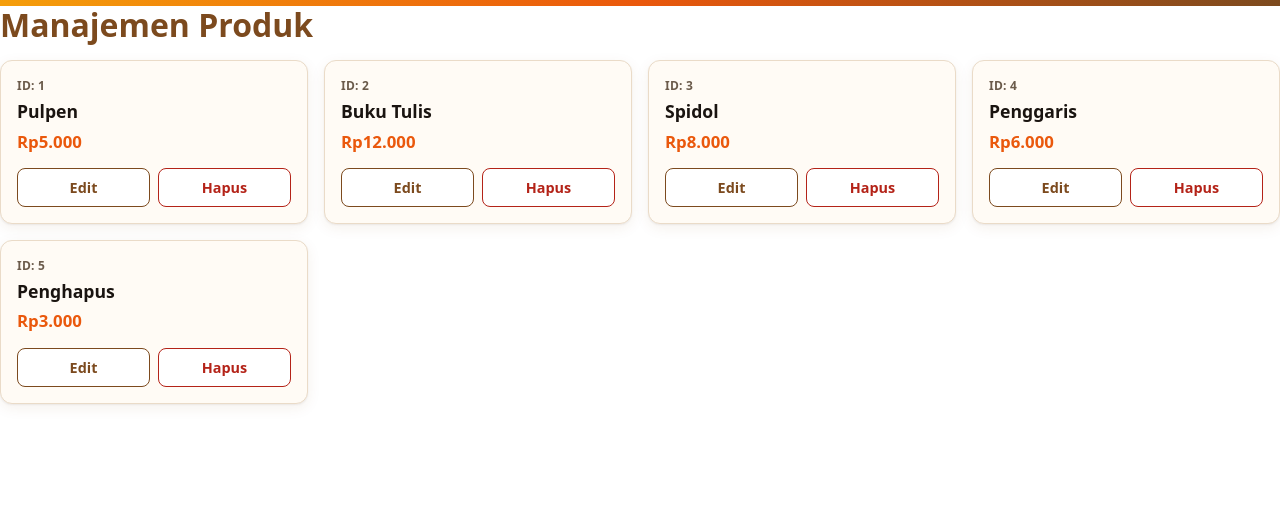
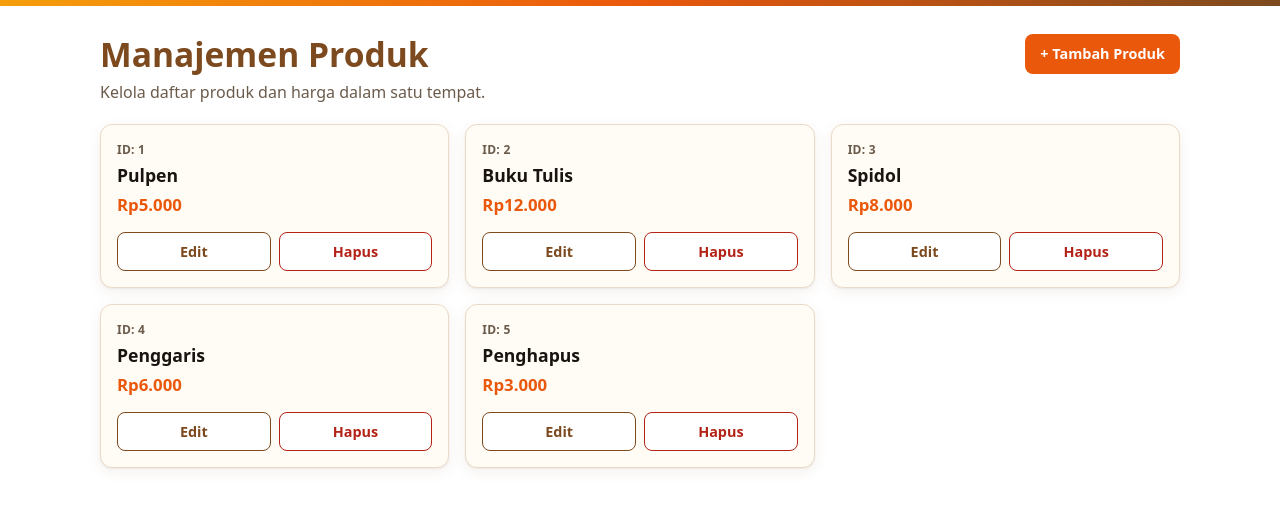
Before and after one commit to DaffHaxxim/pweb-react-tugas3, a React (Vite) app: page / in a window 1280 px wide. Shown: the top 508 px of the page. Built offline with nearby package versions, Linux system fonts and the light colour scheme.

Commit message:
Menambahkan header halaman dan tombol tambah produk
Template TataLetak, organisme HeaderHalaman dengan tombol Tambah Produk,
dan halaman HalamanProduk yang menyusun semuanya.

```diff
--- a/src/App.jsx
+++ b/src/App.jsx
@@ -1,17 +1,7 @@
-import { produkAwal } from "./data/produk.js";
-import GridProduk from "./components/organisms/GridProduk.jsx";
+import HalamanProduk from "./components/pages/HalamanProduk.jsx";
 
 function App() {
-  return (
-    <>
-      <h1>Manajemen Produk</h1>
-      <GridProduk
-        daftar={produkAwal}
-        onEdit={(p) => alert(`Edit: ${p.nama}`)}
-        onHapus={(p) => alert(`Hapus: ${p.nama}`)}
-      />
-    </>
-  );
+  return <HalamanProduk />;
 }
 
 export default App;
--- /dev/null
+++ b/src/components/organisms/HeaderHalaman.css
@@ -0,0 +1,17 @@
+.header-halaman {
+  display: flex;
+  align-items: flex-start;
+  justify-content: space-between;
+  gap: 16px;
+  flex-wrap: wrap;
+  margin-bottom: 20px;
+}
+
+.header-halaman h1 {
+  font-size: clamp(1.6rem, 3vw, 2.1rem);
+}
+
+.header-halaman__deskripsi {
+  margin: 6px 0 0;
+  color: var(--warna-teks-redup);
+}
--- /dev/null
+++ b/src/components/organisms/HeaderHalaman.jsx
@@ -0,0 +1,18 @@
+import Tombol from "../atoms/Tombol.jsx";
+import "./HeaderHalaman.css";
+
+function HeaderHalaman({ onTambah }) {
+  return (
+    <header className="header-halaman">
+      <div>
+        <h1>Manajemen Produk</h1>
+        <p className="header-halaman__deskripsi">
+          Kelola daftar produk dan harga dalam satu tempat.
+        </p>
+      </div>
+      <Tombol onClick={onTambah}>+ Tambah Produk</Tombol>
+    </header>
+  );
+}
+
+export default HeaderHalaman;
--- /dev/null
+++ b/src/components/pages/HalamanProduk.jsx
@@ -0,0 +1,20 @@
+import { produkAwal } from "../../data/produk.js";
+import TataLetak from "../templates/TataLetak.jsx";
+import HeaderHalaman from "../organisms/HeaderHalaman.jsx";
+import GridProduk from "../organisms/GridProduk.jsx";
+
+// Page: template + konten nyata. Langkah-langkah berikutnya menaruh state di sini.
+function HalamanProduk() {
+  return (
+    <TataLetak>
+      <HeaderHalaman onTambah={() => alert("Tambah produk")} />
+      <GridProduk
+        daftar={produkAwal}
+        onEdit={(p) => alert(`Edit: ${p.nama}`)}
+        onHapus={(p) => alert(`Hapus: ${p.nama}`)}
+      />
+    </TataLetak>
+  );
+}
+
+export default HalamanProduk;
--- /dev/null
+++ b/src/components/templates/TataLetak.css
@@ -0,0 +1,5 @@
+.tata-letak {
+  max-width: 1120px;
+  margin: 0 auto;
+  padding: 28px 20px 64px;
+}
--- /dev/null
+++ b/src/components/templates/TataLetak.jsx
@@ -0,0 +1,9 @@
+import "./TataLetak.css";
+
+// Template: kerangka tata letak halaman (lebar maksimum, margin, padding).
+// Isinya (children) ditentukan oleh halaman yang memakainya.
+function TataLetak({ children }) {
+  return <main className="tata-letak">{children}</main>;
+}
+
+export default TataLetak;
```
